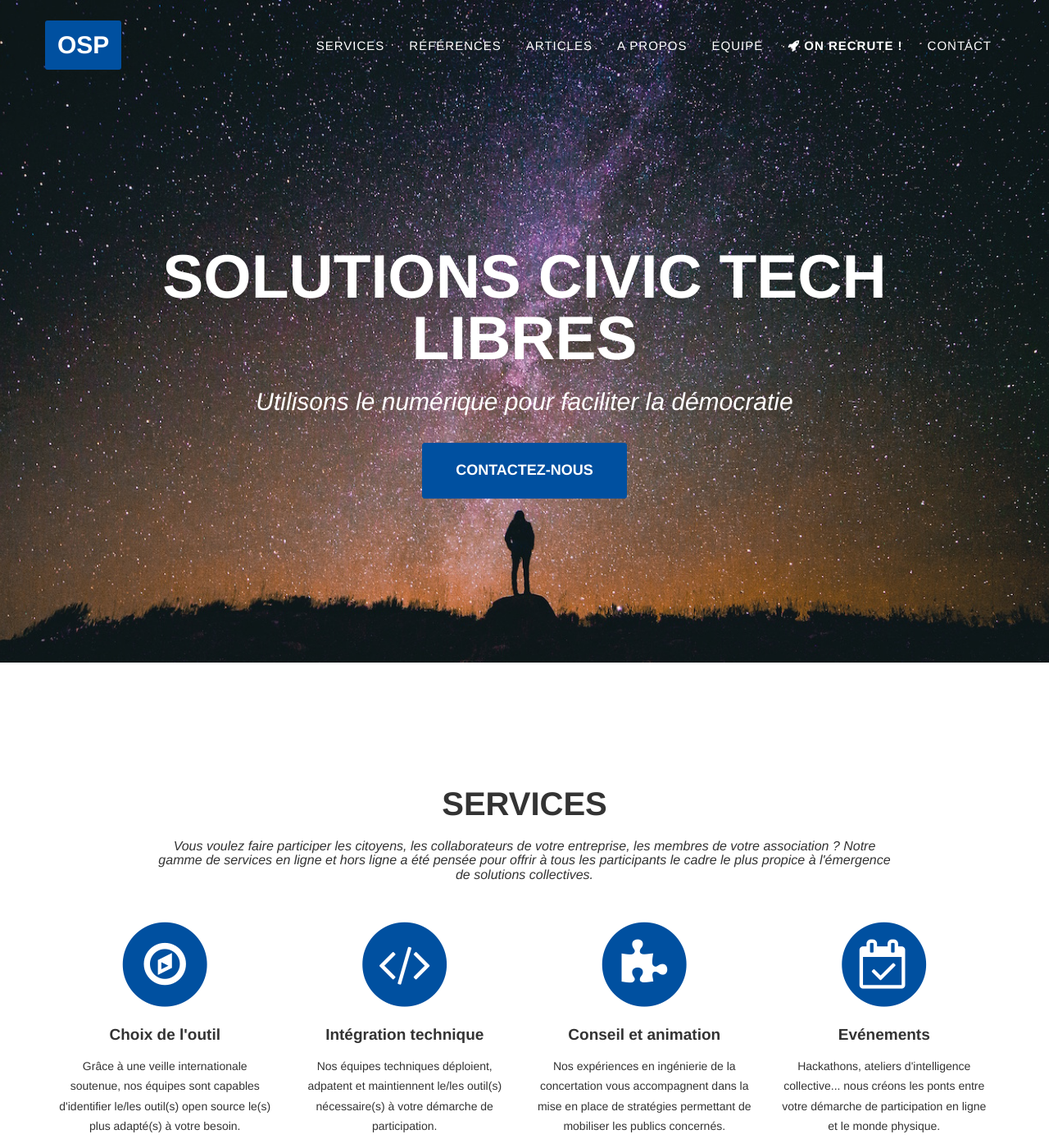
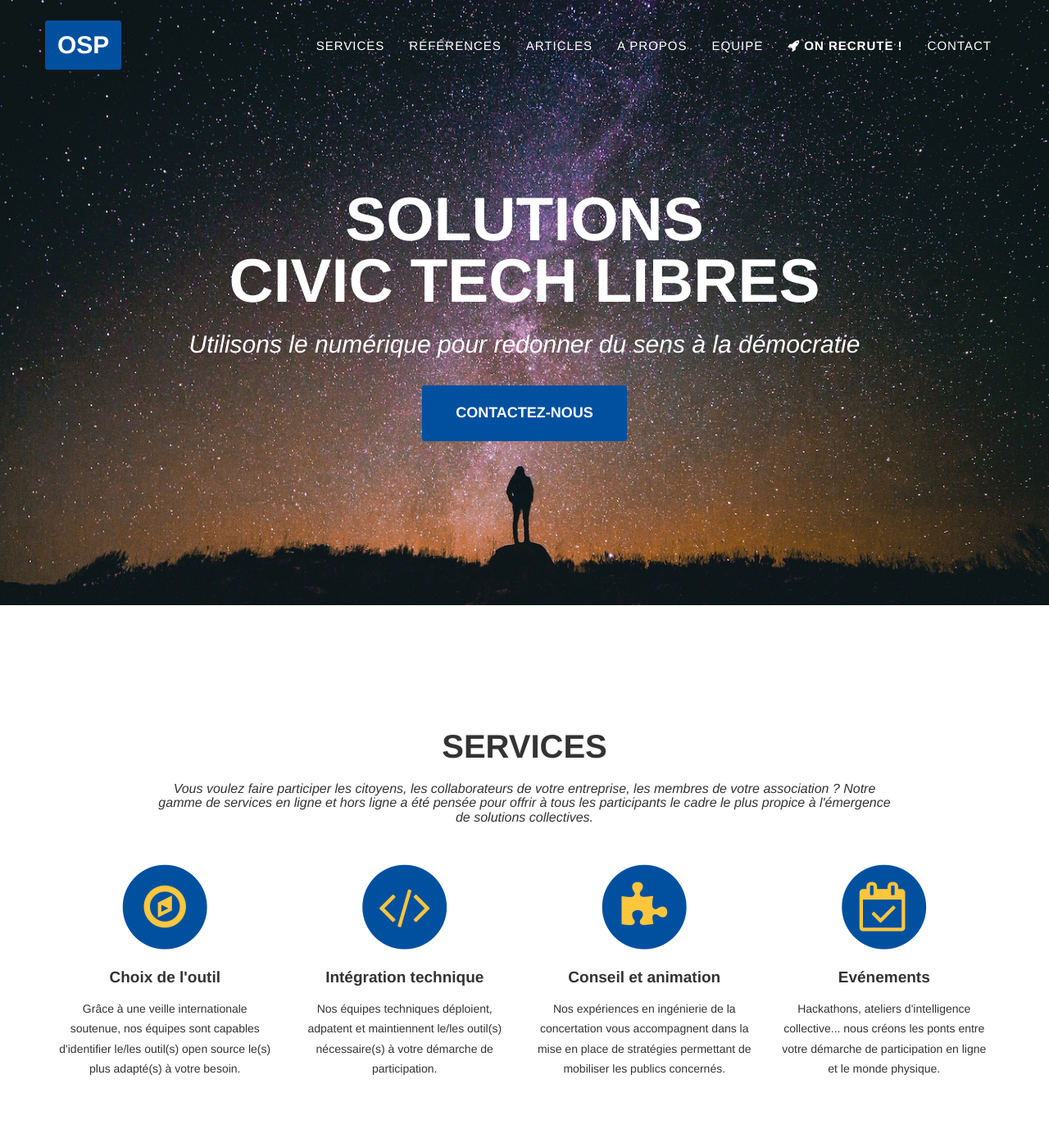
Before and after one commit to OpenSourcePolitics/opensourcepolitics_web-site, a Jekyll site: the page built from index.html, in a window 1280 px wide and 1400 px high. Shown: the whole window at 82% size. Built offline with Jekyll 4.4.1, drawn with Linux system fonts in a browser that asks for light colours; some web fonts are replaced; a script that is not in the unit is left out; some of the changed text lies outside the part shown.

Commit message:
add refs + custom css

```diff
--- a/_includes/header.html
+++ b/_includes/header.html
@@ -53,8 +53,8 @@
     <header>
         <div class="container">
             <div class="intro-text">
-                <div class="intro-heading">Solutions Civic Tech Libres</div>
-                <div class="intro-lead-in">Utilisons le numérique pour faciliter la démocratie</div>
+                <div class="intro-heading">Solutions <br>Civic Tech Libres</div>
+                <div class="intro-lead-in">Utilisons le numérique pour redonner du sens à la démocratie</div>
                 <a href="#contact" class="page-scroll btn btn-xl">Contactez-nous</a>
             </div>
         </div>
--- a/_includes/services.html
+++ b/_includes/services.html
@@ -13,7 +13,7 @@
                 <div class="col-md-3">
                     <span class="fa-stack fa-4x">
                         <i class="fa fa-circle fa-stack-2x text-primary"></i>
-                        <i class="fa fa-compass fa-stack-1x fa-inverse"></i>
+                        <i class="fa fa-compass fa-stack-1x orange"></i>
                     </span>
                     <h4 class="service-heading">Choix de l'outil</h4>
                     <p>Grâce à une veille internationale soutenue, nos équipes sont capables d'identifier le/les outil(s) open source le(s) plus adapté(s) à votre besoin.</p>
@@ -22,7 +22,7 @@
                 <div class="col-md-3">
                     <span class="fa-stack fa-4x">
                         <i class="fa fa-circle fa-stack-2x text-primary"></i>
-                        <i class="fa fa-code fa-stack-1x fa-inverse"></i>
+                        <i class="fa fa-code fa-stack-1x orange"></i>
                     </span>
                     <h4 class="service-heading">Intégration technique</h4>
                     <p>Nos équipes techniques déploient, adpatent et maintiennent le/les outil(s) nécessaire(s) à votre démarche de participation.</p>
@@ -30,7 +30,7 @@
                 <div class="col-md-3">
                     <span class="fa-stack fa-4x">
                         <i class="fa fa-circle fa-stack-2x text-primary"></i>
-                        <i class="fa fa-puzzle-piece fa-stack-1x fa-inverse"></i>
+                        <i class="fa fa-puzzle-piece fa-stack-1x orange"></i>
                     </span>
                     <h4 class="service-heading">Conseil et animation</h4>
                     <p>Nos expériences en ingénierie de la concertation vous accompagnent dans la mise en place de stratégies permettant de mobiliser les publics concernés.</p>
@@ -39,7 +39,7 @@
                 <div class="col-md-3">
                     <span class="fa-stack fa-4x">
                         <i class="fa fa-circle fa-stack-2x text-primary"></i>
-                        <i class="fa fa-calendar-check-o fa-stack-1x fa-inverse"></i>
+                        <i class="fa fa-calendar-check-o fa-stack-1x orange"></i>
                     </span>
                     <h4 class="service-heading">Evénements</h4>
                     <p>Hackathons, ateliers d'intelligence collective... nous créons les ponts entre votre démarche de participation en ligne et le monde physique.</p>
```
Also changed, not shown: _includes/css/agency.css (+5 -3 lines), _posts/2016-08-12-telephérique-urbain-cinor.markdown (added, +14 -0 lines), _posts/2016-09-26-projet-des-progressistes.markdown (added, +14 -0 lines), _posts/2016-12-08-arc_innovation.markdown (added, +14 -0 lines), css/font-awesome/css/font-awesome.css, img/portfolio/arcinnovation.png (added), img/portfolio/cinor.png (added), img/portfolio/projetdesprogressistes.jpg (added), 1 other file.
